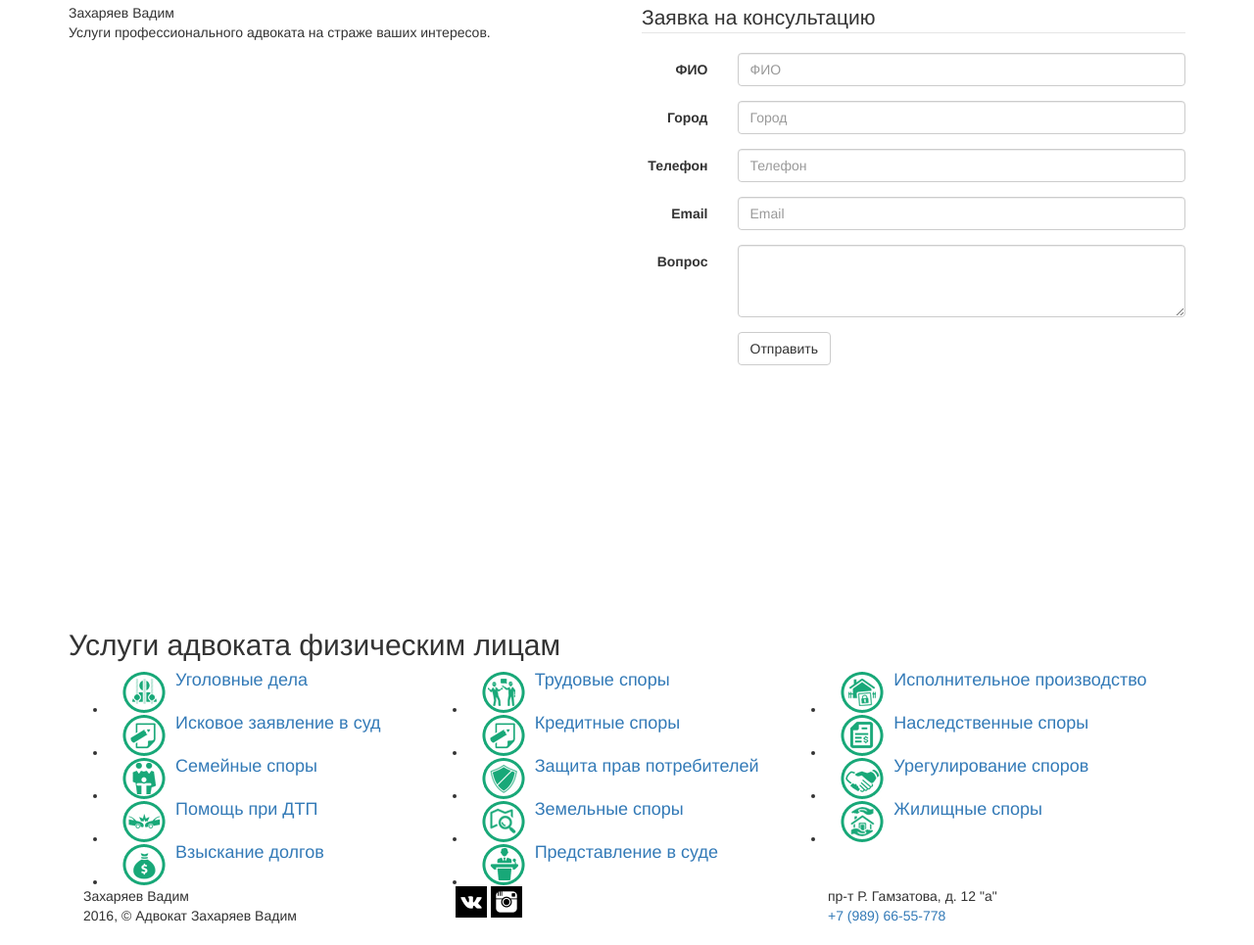
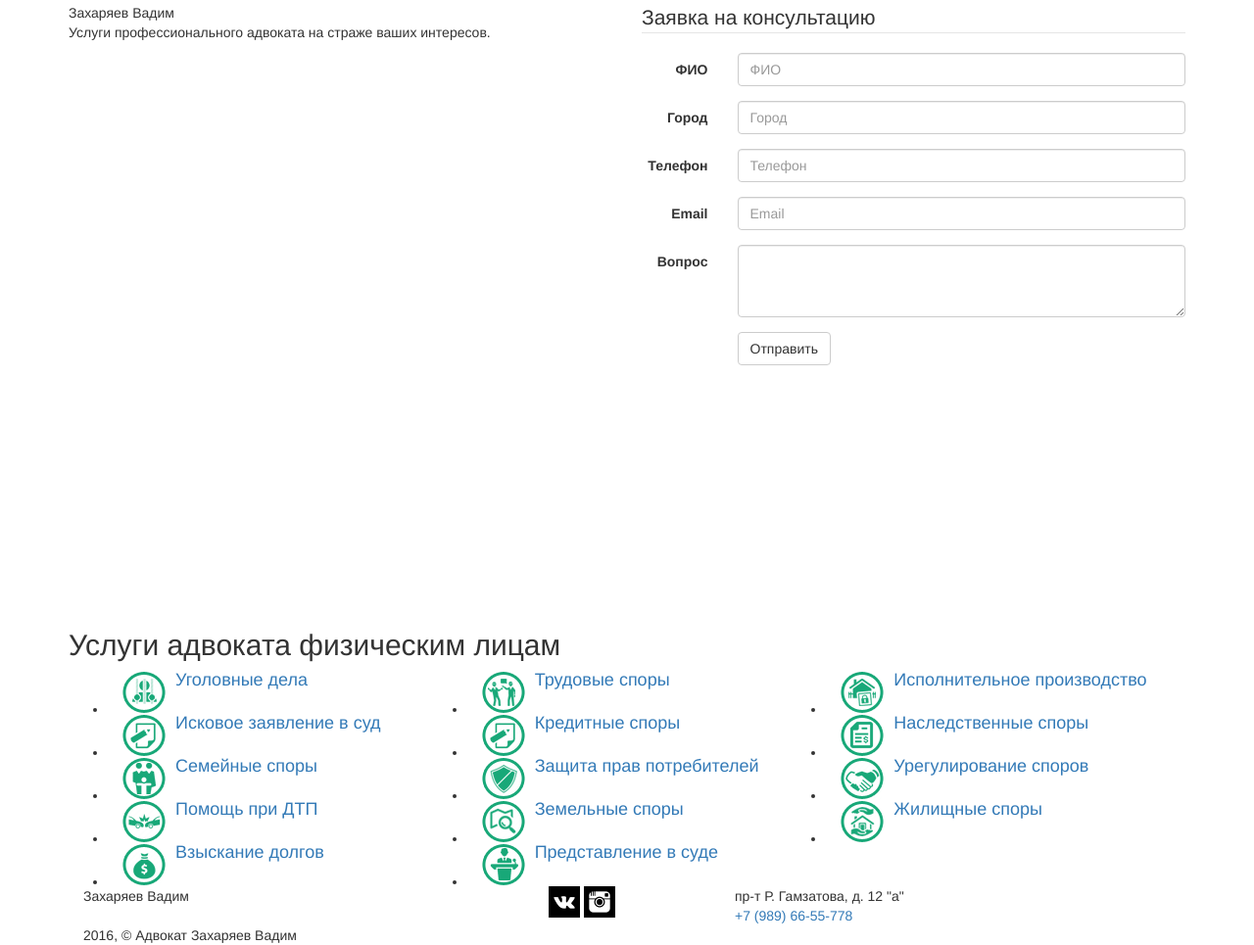
Before and after one commit to Nizam93/advokat-zv, a website: page src/index.html in a window 1280 px wide. Shown: the part 178-1143 px from the top of the page at 98% size. Drawn offline with nearby package versions, Linux system fonts and the light colour scheme; files that its build step writes are made by us from their sources.

Commit message:
Подправлен копирайт в футере

```diff
--- a/src/css/partials/home_page.scss
+++ b/src/css/partials/home_page.scss
@@ -164,23 +164,28 @@ header {
 footer {
   padding: 30px 0;
   color: #666;
+  @include respond-to(all-handhelds) {
+    .container > div + div {
+      margin-top: 10px;
+    }
+  }
   a, a:link, a:visited, a:hover, a:focus, a:active {
     color: #666;
   }
   a:hover, a:focus, a:active {
     text-decoration: underline;
   }
-  .copyright {
+  .logo {
     .name {
       font-size: 28px;
-    }
-    .copyright-text {
-
     }
   }
   .social {
     text-align: center;
     padding-top: 15px;
+    @include respond-to(all-handhelds) {
+      padding-top: 0;
+    }
     img {
       opacity: .6;
       &:hover {
@@ -193,6 +198,9 @@ footer {
   }
   .contacts {
     text-align: right;
+    @include respond-to(all-handhelds) {
+      text-align: center;
+    }
     .adress {
       font-size: 18px;
     }
@@ -200,4 +208,7 @@ footer {
       font-size: 24px;
     }
   }
+  .copyright {
+    margin-top: -15px;
+  }
 }
--- a/src/template/footer.html
+++ b/src/template/footer.html
@@ -3,18 +3,18 @@
 </div>
 <footer>
     <div class="container">
-        <div class="col-lg-4 col-md-4 col-sm-4 col-xs-12 copyright">
+        <div class="col-lg-5 col-md-5 col-sm-5 col-xs-12 logo">
             <div class="name">Захаряев Вадим</div>
-            <div class="copyright-text">2016, &copy; Адвокат Захаряев Вадим</div>
         </div>
-        <div class="col-lg-4 col-md-4 col-sm-4 col-xs-12 social">
+        <div class="col-lg-2 col-md-2 col-sm-2 col-xs-12 social">
             <a href="http://vk.com" target="_blank"><img src="img/icons/vk.png" alt="vk"></a>
             <a href="http://instagram.com" target="_blank"><img src="img/icons/inst.png" alt="inst"></a>
         </div>
-        <div class="col-lg-4 col-md-4 col-sm-4 col-xs-12 contacts">
+        <div class="col-lg-5 col-md-5 col-sm-5 col-xs-12 contacts">
             <div class="adress">пр-т Р. Гамзатова, д. 12 "а"</div>
             <div class="phone"><a href="tel:+79896655778">+7 (989) 66-55-778</a></div>
         </div>
+        <div class="copyright col-lg-12 col-md-12 col-sm-12 col-xs-12">2016, &copy; Адвокат Захаряев Вадим</div>
     </div>
 </footer>
 
```
Also changed, not shown: dist/css/style.css, dist/index.html.
